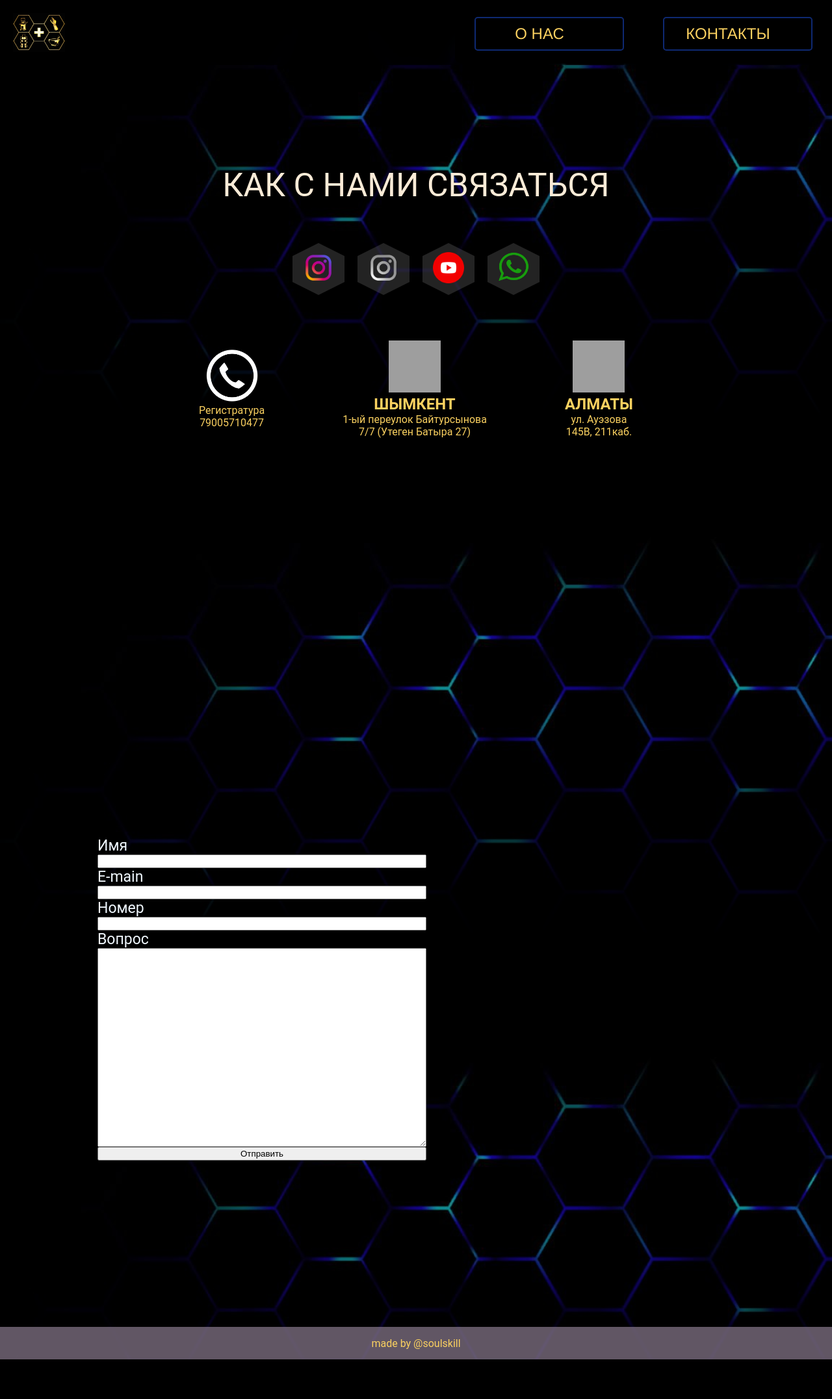
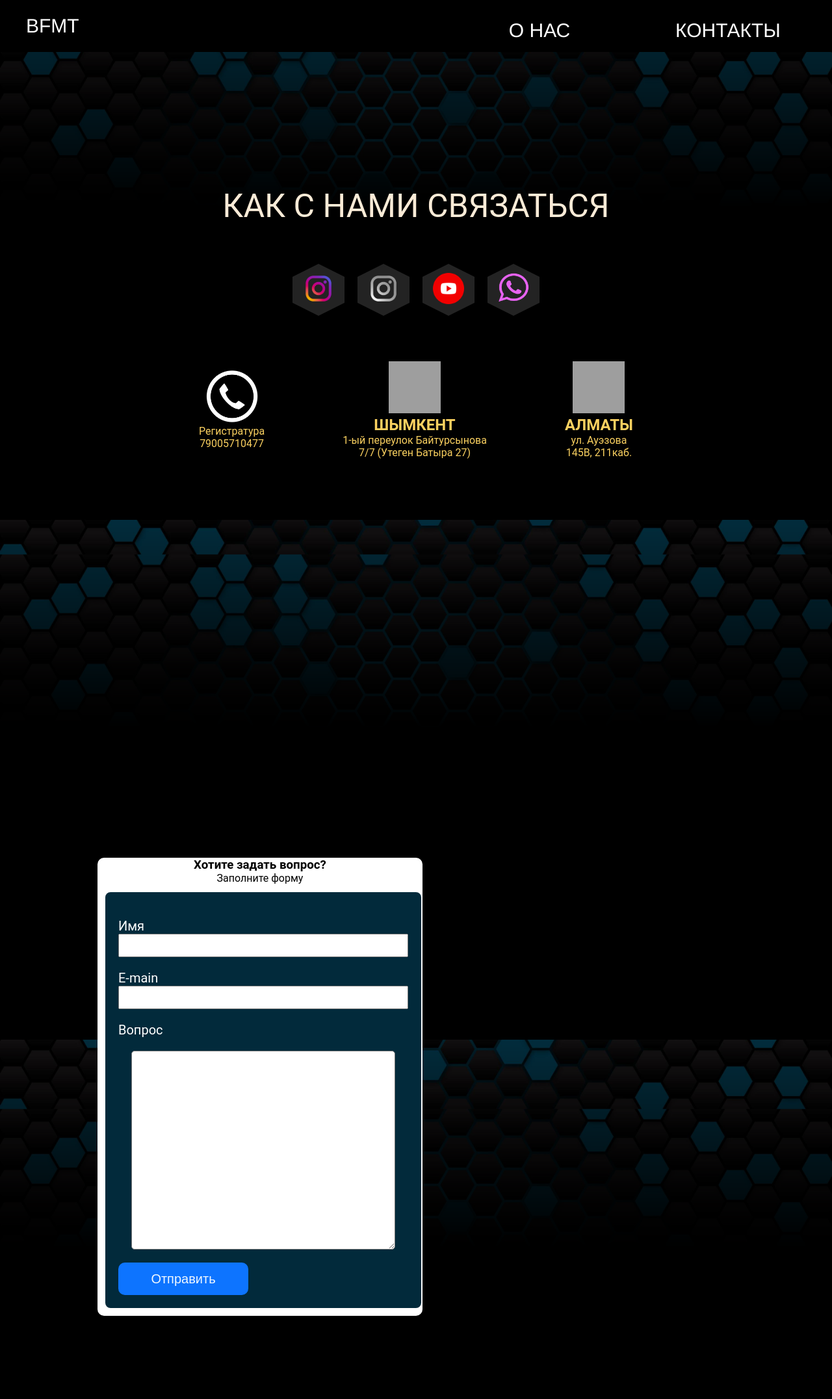
Before and after one commit to Soupskill/HFMT, a Django app: page /contacts/ in a window 1280 px wide. Shown: the whole page at 65% size. Before the commit the page ends 2092 px from the top, so only its background shows below. Run offline with Django 4.2, Linux system fonts and the light colour scheme; some libraries are stand-ins or nearby versions; some web fonts are replaced; grey boxes are pictures that could not be loaded.

Commit message:
make some inproovemrnts by Kolyan

```diff
--- a/mainPage/static/styles/contactsPage.css
+++ b/mainPage/static/styles/contactsPage.css
@@ -38,38 +80,75 @@
 }
 
 .request-form{
-    display: block;
+    display: flexbox;
     align-items: start;
     justify-content: left;
     margin-top: 150px;
     margin-left: 150px;
+    background-color: rgb(255, 255, 255);
+    border-radius: 10px;
+    width: 500px;
 }
 
 form.send-question{
 
-    width: 500px;
-    display: grid;
-    font-size: 23px;
-    color: aliceblue;
+
+    display: inline-grid;
+    color: rgb(255, 255, 255);
     text-align: left;
+    background-color: #022a3b;
+    border-radius: 10px;
+    margin: 10px 10px;
+    padding: 20px 20px;
+    font-size: 20px;
+    border: 2px solid white;
+
 
 
 }
 
+button#submit-reply{
+    background-color: #0D74FF;
+    color: aliceblue;
+    border: none;
+    width: 200px;
+    height: 50px;
+    border-radius: 10px;
+    font-size: 20px;
+}
+
+button#submit-reply:hover{
+    background-color: #0957bd;
+}
+label + input {
+    height: 30px;
+
+}
+
+
+label + input:focus-visible {
+    border-color: #0D74FF;
+}
+
+input + label{
+    padding-top: 20px;
+}
 
 
 #form-question{
+    margin: 20px 20px;
+    width: 400px;
+    height: 300px;
+    border-radius: 5px;
 
-    width: 500px;
-    height: 300px;
 }
 
 
 @media screen and ( max-width: 840px){
     .request-form{
-        display: flex;
+        display: inline-table;
         margin: 150px auto;
-        margin-left: 40px;
+        padding: 0 0;
     }
 
 }
--- a/mainPage/static/styles/header.css
+++ b/mainPage/static/styles/header.css
@@ -8,22 +8,23 @@ header{
     align-items: center;
     position: fixed;
     top: 0%;
-    backdrop-filter: blur(10px);
-    background-color:#00000067;
+    background-color:#000000;
     z-index: 200;
-    height: 100px;
+    height: 10vh;
 }
 
 menu {
 
+    display: flex;
+    vertical-align: middle;
     flex-wrap: wrap;
     justify-content: space-between;
-    font-size: 20px;
+    height: 10vh;
     padding: 0 0;
     align-items: center;
     background-color: #000000;
     z-index: 90;
-    border-radius: 10px;
+
 }
 
 
@@ -35,7 +36,20 @@ menu {
     justify-content: center;
     align-content: center;
     margin: 20px 20px;
+    color: #f8dc8e;
 
+}
+
+.brand .top-ref{
+    display: inline;
+    font-family: Helvetica;
+    font-weight: lighter;
+    font-size: 30px;
+    min-width: 250px;
+    padding: 20px 20px;
+    text-transform: uppercase;
+    text-decoration: none;
+    color: #ffffff;
 }
 
 .brand:hover {
@@ -57,12 +71,11 @@ menu {
     padding-bottom: 10px;
     margin-inline: 10px;
 
-
+    font-size: 30px;
     text-align: center;
     align-items: center;
     flex-wrap: wrap;
-    border: 2px solid #0e2972;
-    border-radius: 5px;
+
     transition: 0.2s;
 }
 
@@ -80,48 +93,8 @@ menu {
     padding: 20px 20px;
     text-transform: uppercase;
     text-decoration: none;
-    color: #fbd160;
+    color: white;
 
-}
-
-
-.hex-contact{
-
-    margin: 10px 10px;
-    width: 10vh;
-    height: 10vh;
-
-    display: flex;
-    flex-wrap: unset;
-    justify-content: center;
-    align-items: center;
-    text-align: center;
-    position: relative;
-    clip-path: polygon(
-        50% 0%,
-        100% 25%,
-        100% 75%,
-        50% 100%,
-        0% 75%,
-        0% 25%
-    );
-    transition: 0.2s;
-    background-color:rgba(150, 150, 150, 0.233);
-}
-
-.hex-contact:hover{
-    transform: scale(1.1);
-    background-color: #fbd160;
-
-
-}
-
-
-
-
-.sns-icons{
-    width: 6vh;
-    height: 6vh;
 }
 
 #burger-menu, [for=burger-menu]{
@@ -147,11 +120,11 @@ li {
 
 
 
-@media screen and ( max-width: 840px){
+@media screen and ( max-width: 1000px){
     p#cross-mark{
         display: none;
         position: absolute;
-        font-size: 50px;
+        font-size: 30px;
         width: 50px;
         text-align: center;
         right: 50px;
@@ -161,18 +134,21 @@ li {
     [for=burger-menu]{
         display: block;
         position: absolute;
-        font-size: 50px;
+        font-size: 30px;
         width: 50px;
         text-align: center;
         right: 50px;
         color: #f8dc8e;
         z-index: 202;
+        padding: 0 0;
     }
     menu{
         display: block;
         position: absolute;
         top: 100px;
         width: 100%;
+        height: auto;
+
         z-index: 80;
         right: 0px;
         animation: hide-menu 0.3s forwards;
@@ -197,6 +173,8 @@ li {
     #burger-menu:checked + label + menu{
         display: block;
         position: absolute;
+
+        background: linear-gradient(to bottom,#01161f 0%,black 100%);
         top: 100px;
         right: 0px;
         z-index: 80;
--- a/mainPage/static/styles/homePage.css
+++ b/mainPage/static/styles/homePage.css
@@ -23,7 +23,7 @@
 
 
 .placeholder{
-    margin-top: 500px;
+    margin-top: 10vh;
     margin-bottom: 100px;
     height: auto;
     position: relative;
@@ -57,7 +57,6 @@
     position: relative;
     width: var(--hex_ref_width_out);
     height: calc(var(--hex_ref_width_out)/1.17);
-    background-color: black;
     display: flex;
     flex-wrap: unset;
     justify-content: center;
@@ -73,14 +72,13 @@
         0% 50%
     );
     transition: 0.2s;
-    background-color:#FFBC2E;
+    background-color:#ffffff3d;
 }
 
 .hex-ref-center{
     position: relative;
     width: var(--hex_ref_width_out);
     height: calc(var(--hex_ref_width_out)/1.17);
-    background-color: black;
     display: flex;
     flex-wrap: unset;
     justify-content: center;
@@ -96,7 +94,7 @@
         0% 50%
     );
     transition: 0.2s;
-    background-color: #FFBC2E;
+    background-color:#ffffff3d;
 
 }
 
@@ -130,7 +128,6 @@
 
     width: var(--widthin);
     height: calc(var(--widthin)/1.17);
-    background-color: #000	;
     display: flex;
     flex-wrap: unset;
     justify-content: center;
@@ -153,6 +150,7 @@
 
 
 @media screen and (max-width: 840px) {
+
     .content{
         display: block;
     }
--- a/mainPage/static/styles/index.css
+++ b/mainPage/static/styles/index.css
@@ -21,7 +21,7 @@
 
 body{
 
-    background-image: linear-gradient(to top, black 0%, black 20%, transparent 100%), url(../images/photo_2023-05-30_23-50-27.jpg);
+    background-image: linear-gradient(to top, black 60%, transparent 100%), url(../images/5293464.jpg);
     background-size: cover;
     background-position: center;
     background-attachment: fixed;
@@ -30,10 +30,12 @@ body{
     display: flex;
     flex-direction: column;
     min-height: 100vh;
+    user-select: none;
+    background-color: black;
 }
 
 :root{
-    --hex_ref_width_out: 30vh;
+    --hex_ref_width_out: 200px;
     --min_width_to_mobile: 800px;
 
 }
@@ -47,8 +49,10 @@ body{
 .content{
 
 
-    position: relative;
-    padding: 20% 0;
+    position: absolute;
+    padding: 10% 0;
+    top:20%;
+    width: 100%;
     display: block;
     flex-wrap: wrap;
     justify-content: center;
@@ -60,7 +64,7 @@ body{
 
 @media screen and (max-width: 840px) {
     .content{
-        padding: 60% 0;
+        padding: 20% 0;
     }
     footer{
 
--- a/mainPage/templates/base.html
+++ b/mainPage/templates/base.html
@@ -13,6 +13,5 @@
             {% block content %}
             {% endblock %}
         </main>
-        {% include footer_template %}
 </body>
 </html>
--- a/mainPage/templates/contactsPage.html
+++ b/mainPage/templates/contactsPage.html
@@ -19,12 +19,12 @@
 
         </div>
         <div class="hex-contact">
-            <a href="https://www.youtube.com/@FitoMir103" target="_blank">
+            <a href="https://www.youtube.com/@FitoMir103" target="_blank" >
                 <img class="sns-icons" src="{% static 'images/iyoutube.png' %}">
             </a>
         </div>
         <div class="hex-contact">
-            <a href="https://www.youtube.com/@FitoMir103" target="_blank">
+            <a href="https://www.youtube.com/@FitoMir103" target="_blank" style="filter: invert(1);">
                 <img class="sns-icons" src="{% static 'images/iwhats.png' %}">
             </a>
         </div>
@@ -63,15 +63,16 @@
     </div>
 
     <div class="request-form">
+        <h3>Хотите задать вопрос?</h3>
+        <p>Заполните форму</p>
         <form class="send-question"
         method="post"
         >
             {% csrf_token %}
-            <label for="form-name">Имя</label><input type="text" name="name" id="form-name"></p>
+            <label for="form-name">Имя</label><input type="text" name="name" id="form-name">
             <label for="form-email">E-main</label><input type="email" name="e-mail" id="form-email">
-            <label for="form-phone">Номер</label><input type="tel" name="phone" id="form-phone">
             <label for="form-question">Вопрос</label><textarea  name="question" id="form-question"></textarea>
-            <button type="submit">Отправить</button>
+            <button id="submit-reply" type="submit">Отправить</button>
 
 
         </form>
--- a/mainPage/templates/header.html
+++ b/mainPage/templates/header.html
@@ -31,10 +31,10 @@
         hx-get="/"
         hx-target="#main-content"
         hx-swap="outerHTML"
-        hx-push-url="true">
+        hx-push-url="true"
+        style="text-decoration: none;">
             <div class="brand">
-                <img style="width:80px; height:60px;" src="{% static 'images/hfmt.jpeg' %}">
-
+                <h2 class="top-ref">BFMT</h2>
             </div>
 
         </a>
--- a/mainPage/views.py
+++ b/mainPage/views.py
@@ -11,15 +11,14 @@ import requests
 
 def getHomePage(request):
 
-
+    header_template = 'header.html'
+    footer_template = 'footer.html'
+    head_template = 'head.html'
     if request.META.get('HTTP_HX_REQUEST'):
         header_template = 'empty_template.html'
         footer_template = 'empty_template.html'
-        head_template = 'head.html'
-    else:
-        header_template = 'header.html'
-        footer_template = 'footer.html'
-        head_template = 'head.html'
+
+
 
     return render(
         request,
@@ -32,14 +31,13 @@ def getHomePage(request):
 
 
 def getAboutPage(request):
+
+    header_template = 'header.html'
+    footer_template = 'footer.html'
+    head_template = 'head.html'
     if request.META.get('HTTP_HX_REQUEST'):
         header_template = 'empty_template.html'
         footer_template = 'empty_template.html'
-        head_template = 'head.html'
-    else:
-        header_template = 'header.html'
-        footer_template = 'footer.html'
-        head_template = 'head.html'
 
     return render(
         request,
@@ -52,14 +50,13 @@ def getAboutPage(request):
 
 
 def getContactsPage(request):
+
+    header_template = 'header.html'
+    footer_template = 'footer.html'
+    head_template = 'head.html'
     if request.META.get('HTTP_HX_REQUEST'):
         header_template = 'empty_template.html'
         footer_template = 'empty_template.html'
-        head_template = 'head.html'
-    else:
-        header_template = 'header.html'
-        footer_template = 'footer.html'
-        head_template = 'head.html'
 
     return render(
         request,
```
Also changed, not shown: other parts of mainPage/static/styles/contactsPage.css (+42 -0 lines).
